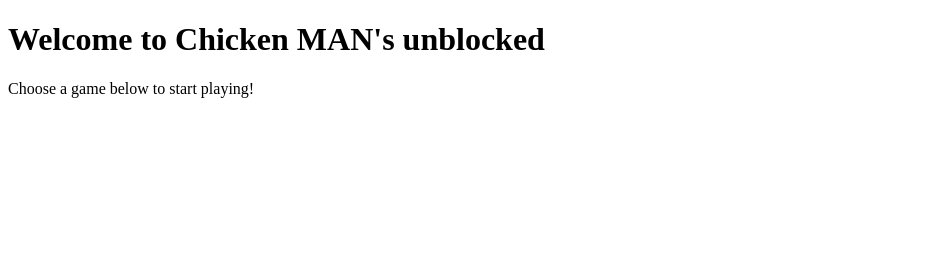
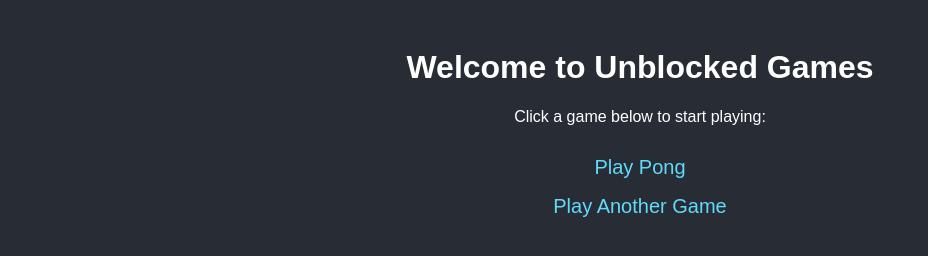
Before and after one commit to the-chicken-man/Math-work, a plain HTML site: page index.html in a window 1280 px wide. Shown: the whole page, without its empty margins (0-928 px from the left). Drawn offline with Linux system fonts and the light colour scheme.

Commit message:
Update index.html

```diff
--- a/index.html
+++ b/index.html
@@ -4,9 +4,34 @@
     <meta charset="UTF-8">
     <meta name="viewport" content="width=device-width, initial-scale=1.0">
     <title>Unblocked Games</title>
+    <style>
+        body {
+            font-family: Arial, sans-serif;
+            background-color: #282c34;
+            color: white;
+            text-align: center;
+            padding: 20px;
+        }
+        a {
+            color: #61dafb;
+            text-decoration: none;
+            font-size: 20px;
+        }
+        a:hover {
+            text-decoration: underline;
+        }
+        .game-list {
+            margin-top: 30px;
+        }
+    </style>
 </head>
 <body>
-    <h1>Welcome to Chicken MAN's unblocked</h1>
-    <p>Choose a game below to start playing!</p>
+    <h1>Welcome to Unblocked Games</h1>
+    <p>Click a game below to start playing:</p>
+    <div class="game-list">
+        <p><a href="pong/index.html" target="_blank">Play Pong</a></p>
+        <!-- Add more games here -->
+        <p><a href="another-game-folder/index.html" target="_blank">Play Another Game</a></p>
+    </div>
 </body>
 </html>
```
